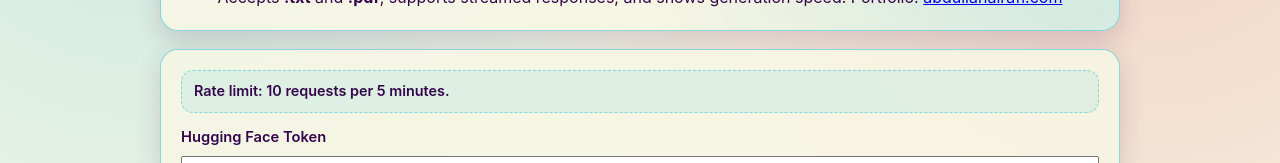
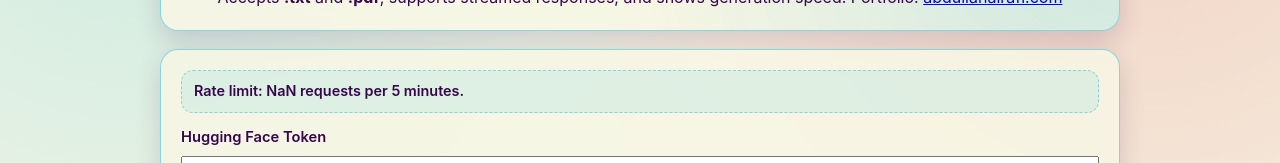
Before and after one commit to alrafiabdullah/doc_rag, a React (Vite) app in the folder front/: page / in a window 1280 px wide. Shown: the part 131-294 px from the top of the page. Built offline with nearby package versions, Linux system fonts and the light colour scheme; no server answers.

Commit message:
Update dynamic limit values

```diff
--- a/front/src/App.tsx
+++ b/front/src/App.tsx
@@ -30,10 +30,12 @@ type FormSubmitHandler = NonNullable<ComponentProps<"form">["onSubmit"]>;
 
 const MAX_QUESTION_CHARS = 1_000;
 const QUESTION_WARN_THRESHOLD = Math.floor(MAX_QUESTION_CHARS * 0.2);
-const MAX_FILE_SIZE_BYTES = parseFloat(import.meta.env.VITE_MAX_FILE_SIZE_MB) * 1024 * 1024;
+const MAX_FILE_SIZE_LIMIT = import.meta.env.VITE_MAX_FILE_SIZE_MB;
+const MAX_FILE_SIZE_BYTES = parseFloat(MAX_FILE_SIZE_LIMIT) * 1024 * 1024;
 const STREAM_META_TAG = "[STREAM_META]";
 const HF_TOKEN_STORAGE_KEY = "hf_token";
-const RATE_LIMIT_MESSAGE = "Rate limit: 10 requests per 5 minutes.";
+const RATE_LIMIT_MAX_REQUEST = parseInt(import.meta.env.VITE_RATE_LIMIT_MAX_REQUESTS)
+const RATE_LIMIT_MESSAGE = `Rate limit: ${RATE_LIMIT_MAX_REQUEST} requests per 5 minutes.`;
 const DEFAULT_API_URL =
 	import.meta.env.VITE_API_URL ?? "http://localhost:8000";
 const SERVER_ERROR_PATH = "/err";
@@ -115,7 +117,7 @@ function App() {
 
 		if (nextFile.size > MAX_FILE_SIZE_BYTES) {
 			setFile(null);
-			setError(`File size exceeds ${import.meta.env.VITE_MAX_FILE_SIZE_MB}MB limit.`);
+			setError(`File size exceeds ${MAX_FILE_SIZE_LIMIT}MB limit.`);
 			return;
 		}
 
@@ -132,7 +134,7 @@ function App() {
 		}
 
 		if (file.size > MAX_FILE_SIZE_BYTES) {
-			setError(`File size exceeds ${import.meta.env.VITE_MAX_FILE_SIZE_MB}MB limit.`);
+			setError(`File size exceeds ${MAX_FILE_SIZE_LIMIT}MB limit.`);
 			return;
 		}
 
```
